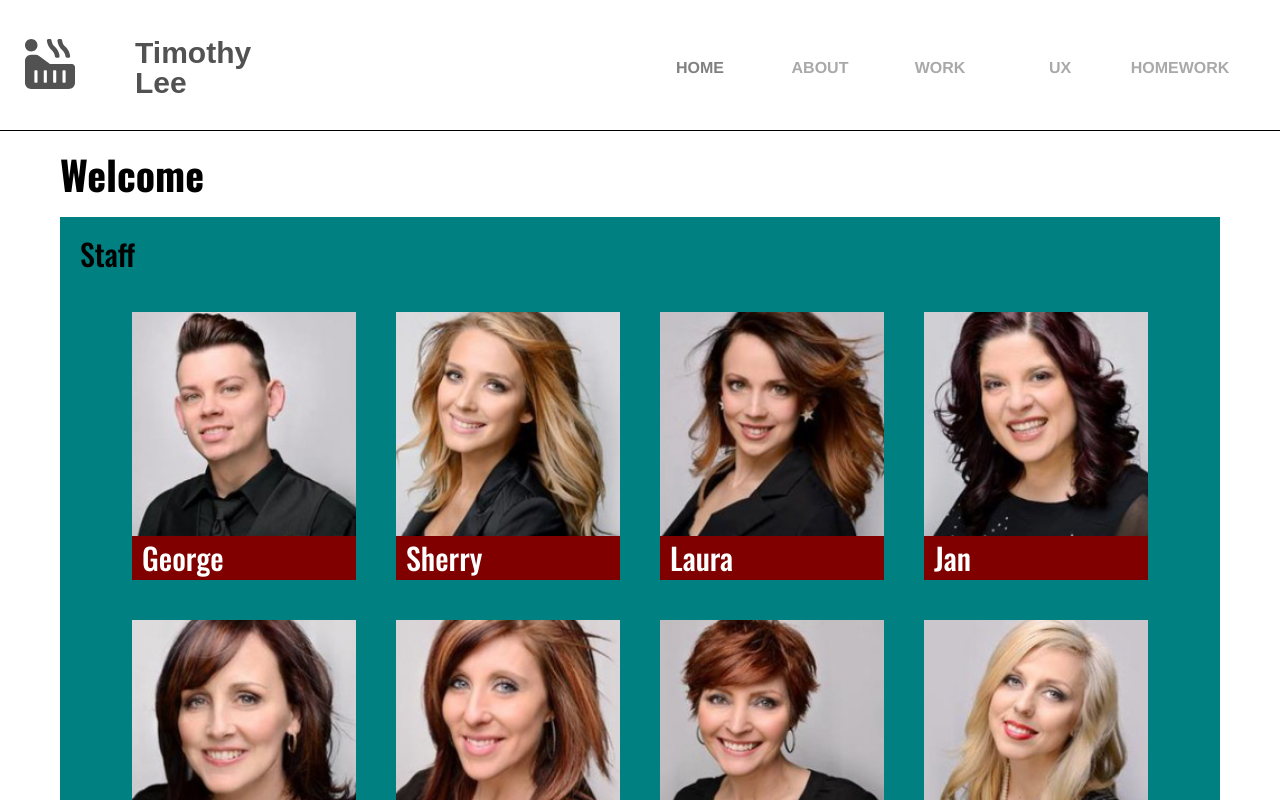
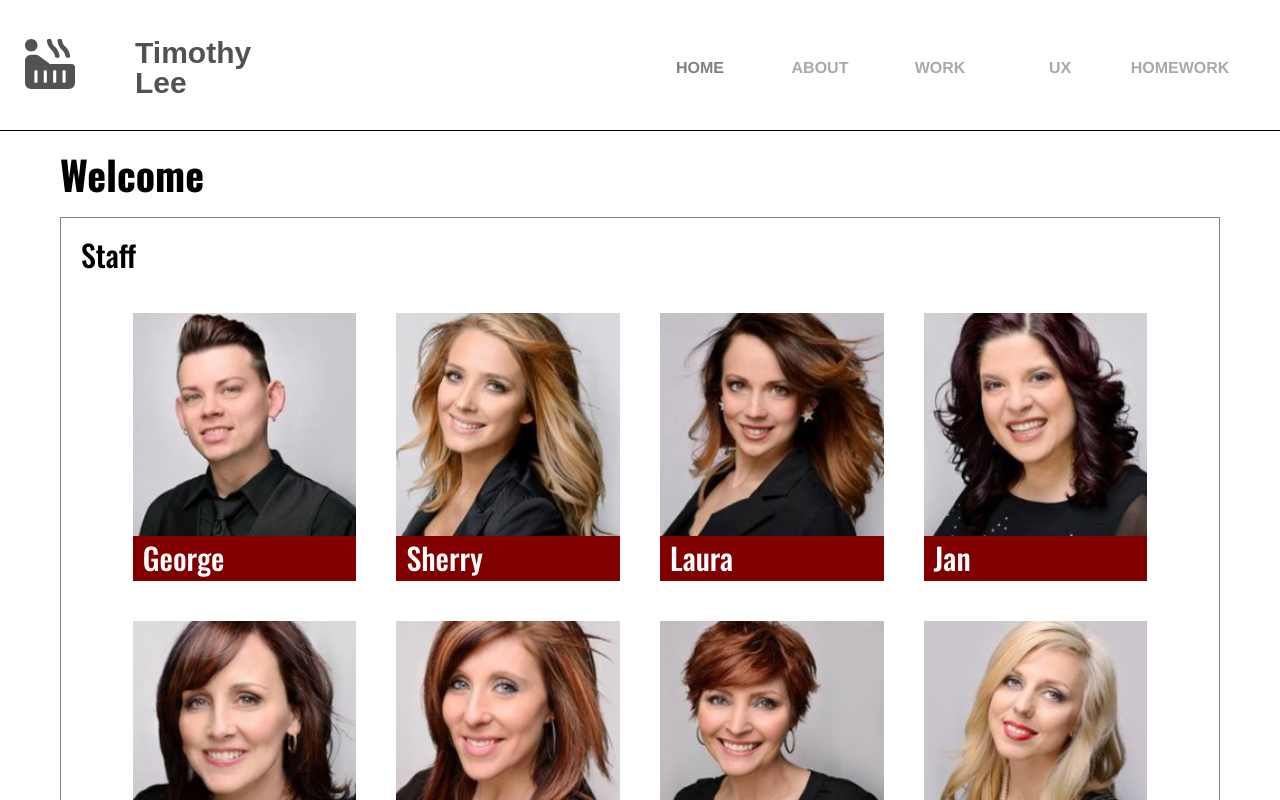
Before and after one commit to mrwasa/Web-1-Lee-Timothy-Final, a React (Create React App) app: page / in a window 1280 px wide. Shown: the top 800 px of the page. Built offline with nearby package versions, Linux system fonts and the light colour scheme.

Commit message:
Design and Style Changes

```diff
--- a/src/React/Home/Staff/Staff.jsx
+++ b/src/React/Home/Staff/Staff.jsx
@@ -26,8 +26,9 @@ const Staff = () => {
 export default Staff;
 
 const StaffStyled = styled.div`
-    background-color: teal;
+    background-color: white;
     padding: 20px;
+    border: solid 1px gray;
     margin: 20px 0px;
 
     .wrapper {
--- a/src/React/Work/ServiceGallery/ServiceGalleryItem.jsx
+++ b/src/React/Work/ServiceGallery/ServiceGalleryItem.jsx
@@ -63,7 +63,7 @@ const ServiceGalleryItemStyled = styled.div`
         }
 
         h3 {
-            background-color: rgba(0, 128, 128, 0.715);
+            background-color: gray;
             margin: 0px;
             padding: 10px;
 
--- a/src/React/Work/ServiceMenu/ServiceMenuItem.jsx
+++ b/src/React/Work/ServiceMenu/ServiceMenuItem.jsx
@@ -21,7 +21,7 @@ export default ServiceMenuItem;
 const ServiceMenuItemStyled = styled.div`
     width: 150px;
     font-size: 18px;
-    border-bottom: solid 5px teal;
+    border-bottom: solid 3px black;
     line-height: 40px;
     text-align: center;
     margin: 5px;
@@ -32,7 +32,7 @@ const ServiceMenuItemStyled = styled.div`
     }
 
     &.active {
-        background-color: teal;
+        background-color: gray;
         color: white;
     }
 `;
--- a/src/React/common/Lightbox/Modal/Light/Header/Header.jsx
+++ b/src/React/common/Lightbox/Modal/Light/Header/Header.jsx
@@ -18,7 +18,7 @@ export default Header;
 
 const HeaderStyled = styled.div`
     display: flex;
-    background-color: teal;
+    background-color: gray;
     color: white;
 
     h4 {
```
